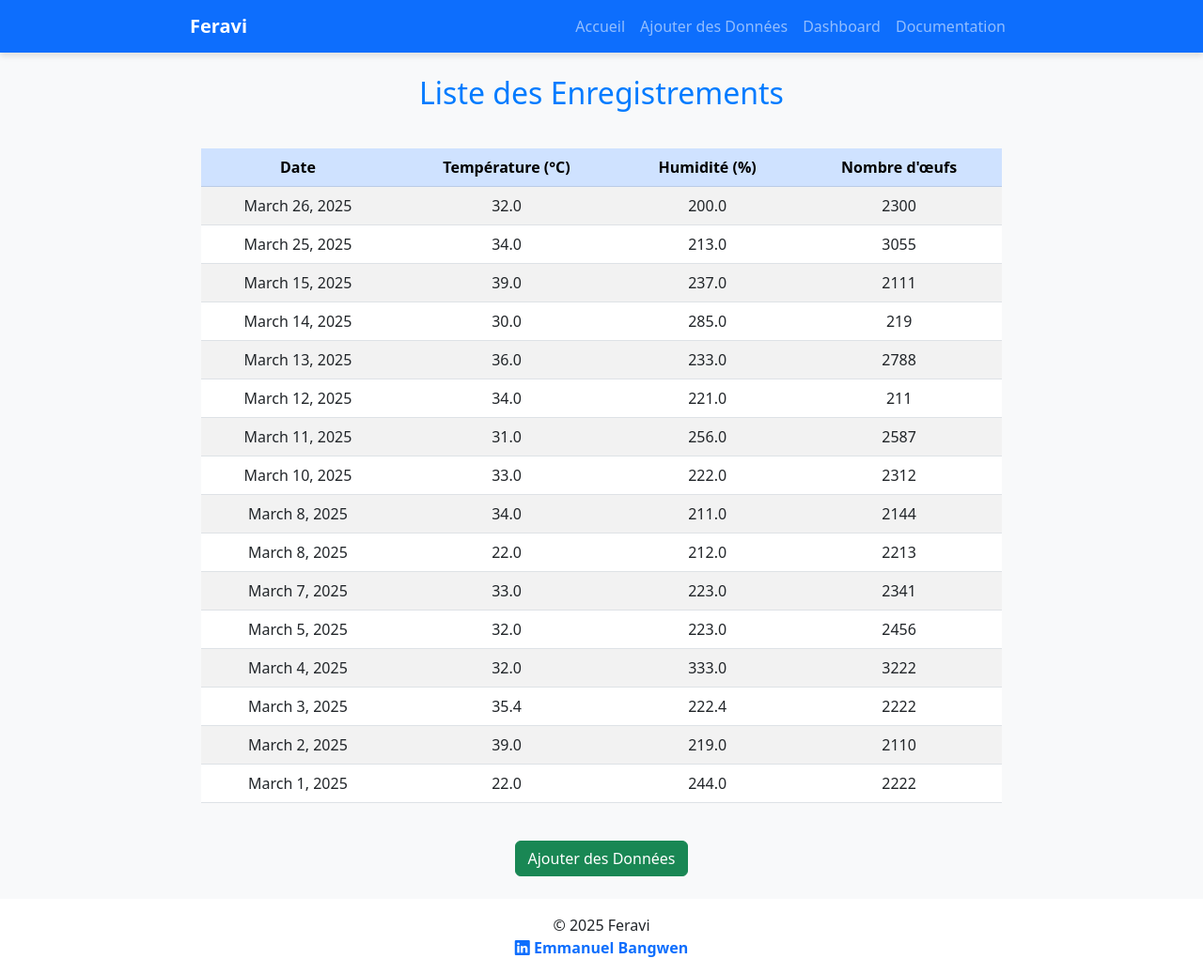
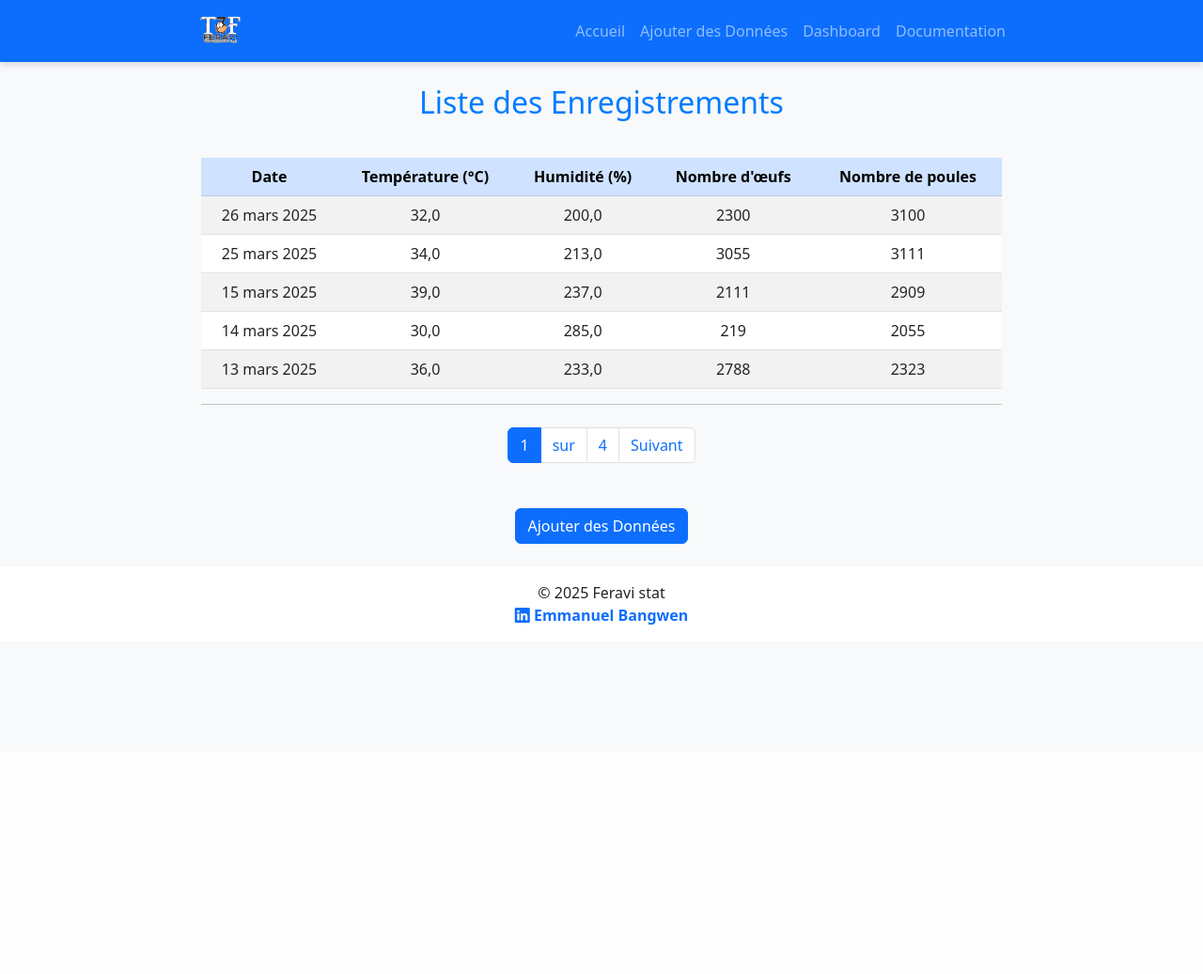
Before and after one commit to EmmanuelBANGWEN/feravi, a Django app: page / in a window 1280 px wide. Shown: the whole page at 94% size. After the commit the page ends 665 px from the top, so only its background shows below. Run offline with Django 5.2, Linux system fonts and the light colour scheme; data comes from the database, SQL or seed files in the repository; both versions use the stored data as it was after the commit.

Commit message:
okk update

```diff
--- a/egg/settings.py
+++ b/egg/settings.py
@@ -92,7 +92,7 @@ AUTH_PASSWORD_VALIDATORS = [
 # Internationalization
 # https://docs.djangoproject.com/en/5.1/topics/i18n/
 
-LANGUAGE_CODE = 'en-us'
+LANGUAGE_CODE = 'fr'
 
 TIME_ZONE = 'UTC'
 
--- a/egg_app/admin.py
+++ b/egg_app/admin.py
@@ -1,3 +1,3 @@
 from django.contrib import admin
-from .models import data
-admin.site.register(data)
+from .models import Data
+admin.site.register(Data)
--- a/egg_app/models.py
+++ b/egg_app/models.py
@@ -1,10 +1,11 @@
 from django.db import models
 
-class data(models.Model):
+class Data(models.Model):
     date = models.DateField(auto_now_add=False)
     temperature = models.FloatField()
     humidity = models.FloatField()
     egg_count = models.IntegerField()
+    chicken_count = models.IntegerField()
 
     def __str__(self):
-        return f"{self.date} - {self.temperature}°C, {self.humidity}% - {self.egg_count} œufs"
+        return f"{self.date} - {self.temperature}°C, {self.humidity}% - {self.egg_count} œufs - {self.chicken_count} poules "
--- a/egg_app/templates/base.html
+++ b/egg_app/templates/base.html
@@ -4,8 +4,12 @@
 <head>
     <meta charset="UTF-8">
     <meta name="viewport" content="width=device-width, initial-scale=1.0">
-    <title>{% block title %}Feravi{% endblock %}</title>
-
+    <title>{% block title %}Feravi stat{% endblock %}</title>
+    <link
+      rel="icon"
+      href="{% static 'feravik.png'%}"
+      type="image/x-icon"
+    />
     <!-- Bootstrap CSS -->
     <link href="https://cdn.jsdelivr.net/npm/bootstrap@5.3.0/dist/css/bootstrap.min.css" rel="stylesheet">
     <link rel="stylesheet" href="{% static 'style.css' %}">
@@ -14,7 +18,17 @@
     <!-- Navbar -->
     <nav class="navbar navbar-expand-lg navbar-dark bg-primary">
         <div class="container">
-            <a class="navbar-brand" href="/">Feravi</a>
+            <!-- <a class="navbar-brand" href="/">Feravi stat</a> -->
+
+            <a href="/" class="logo">
+                <img
+                  src="{% static 'feravik.png' %}"
+                  alt="navbar brand"
+                  class="navbar-brand"
+                  height="50"
+                />
+              </a>
+
             <button class="navbar-toggler" type="button" data-bs-toggle="collapse" data-bs-target="#navbarNav">
                 <span class="navbar-toggler-icon"></span>
             </button>
@@ -37,7 +51,7 @@
 
     <footer class="bg-white text-dark text-center py-3 mt-4">
         <div class="container">
-            <p class="mb-0">&copy; 2025 Feravi</p>
+            <p class="mb-0">&copy; 2025 Feravi stat</p>
             <p class="mb-0">
                 <a href="https://www.linkedin.com/in/emmanuel-bangwen-75091117b/" target="_blank" class=" fw-bold">
                     <i class="bi bi-linkedin"></i> Emmanuel Bangwen
--- a/egg_app/templates/home.html
+++ b/egg_app/templates/home.html
@@ -13,27 +13,49 @@
                         <th>Température (°C)</th>
                         <th>Humidité (%)</th>
                         <th>Nombre d'œufs</th>
+                        <th>Nombre de poules</th>
+                        <!-- <th>Supprimer</th> -->
                     </tr>
                 </thead>
+                <div class="list-group">
+
                 <tbody>
                     {% for entry in dataset %}
+                    <div class="list-group-item d-flex justify-content-between align-items-center">
+
                         <tr>
                             <td>{{ entry.date }}</td>
                             <td>{{ entry.temperature }}</td>
                             <td>{{ entry.humidity }}</td>
                             <td>{{ entry.egg_count }}</td>
+                            <td>{{ entry.chicken_count }}</td>
+                            <!-- <th>
+                                <form method="GET" action="{% url 'home' %}" class="d-inline">
+                                    {% csrf_token %}
+                                    <button class="btn btn-danger btn-sm btn-animated" type="submit">Supprimer</button>
+                                </form>
+                            </th> -->
+
                         </tr>
+                        <!-- <form method="GET" class="d-inline">
+                            {% csrf_token %}
+                            <button class="btn btn-danger btn-sm btn-animated" type="submit">Supprimer</button>
+                        </form> -->
+                        </div>
                     {% empty %}
                         <tr>
                             <td colspan="4" class="text-center">Aucune donnée disponible</td>
                         </tr>
                     {% endfor %}
+                </div>
+
                 </tbody>
-            </table>
+            </table>        {% include "pagination.html" with page=dataset %}
+
         </div>
 
         <div class="text-center mt-4">
-            <a href="{% url 'add_data' %}" class="btn btn-success">Ajouter des Données</a>
+            <a href="{% url 'add_data' %}" class="btn btn-primary">Ajouter des Données</a>
         </div>
     </div>
     {% endblock content %}
--- /dev/null
+++ b/egg_app/templates/pagination.html
@@ -0,0 +1,27 @@
+<nav aria-label="Pagination">
+    <hr class="my-0" />
+    <ul class="pagination justify-content-center my-4">
+        {% if page.has_previous %}
+            <li class="page-item">
+                <a class="page-link btn-success" href="?page={{page.previous_page_number}}" tabindex="-1" aria-disabled="true">Retour</a>
+            </li>
+        {% endif %}
+        <li class="page-item active" aria-current="page">
+            <a class="page-link btn-success" href="?page={{page.number}}">{{page.number}}</a>
+        </li>
+        {% if page.paginator.num_pages != page.number %}
+            <li class="page-item">
+                <a class="page-link btn-success">sur</a>
+            </li>
+            <li class="page-item">
+                <a class="page-link btn-success" href="?page={{page.paginator.num_pages}}">{{page.paginator.num_pages}}</a>
+            </li>
+        {% endif %}
+
+        {% if page.has_next %}
+            <li class="page-item">
+                <a class="page-link btn-success" href="?page={{page.next_page_number}}">Suivant</a>
+            </li>
+        {% endif %}
+    </ul>
+</nav>
--- a/egg_app/views.py
+++ b/egg_app/views.py
@@ -1,15 +1,31 @@
 from django.shortcuts import render, redirect
-from .models import data
+from .models import Data
 from .forms import DataForm
 import plotly.express as px
 import pandas as pd
+from django.core.paginator import Paginator,EmptyPage,PageNotAnInteger
 
 
 def home(request):
     # Récupération de toutes les données de la base
-    dataset = data.objects.all().order_by('-date')  # Trier par date décroissante
+    dataset = Data.objects.all().order_by('-date')  # Trier par date décroissante
 
-    return render(request, "home.html", {"dataset": dataset})
+    paginator = Paginator(dataset, 5)
+    page = request.GET.get('page')
+    try:
+        dataset = paginator.page(page)
+    except PageNotAnInteger :
+        dataset = paginator.page(1)
+    except EmptyPage :
+        dataset = paginator.page(paginator.num_pages)
+
+    context = {
+        'dataset' : dataset,
+        'page'  : page,
+
+}
+
+    return render(request, "home.html", context)
 
 def add_data(request):
     if request.method == "POST":
@@ -25,7 +41,7 @@ def add_data(request):
 
 def dashboard(request):
     # Récupération des données
-    dataset = data.objects.all()
+    dataset = Data.objects.all()
 
     # Transformation en DataFrame pandas
     df = pd.DataFrame(list(dataset.values()))
@@ -36,13 +52,16 @@ def dashboard(request):
         df = df.sort_values(by="date")  # Trier par date croissante
 
         # Graphique de l'évolution de la température
-        fig_temp = px.line(df, x="date", y="temperature", title="Évolution de la Température")
+        # fig_temp = px.line(df, x="date", y="temperature", title="Évolution de la Température")
+        fig_temp = px.line(df, x="date", y="temperature")
 
         # Graphique de l'humidité
-        fig_humidity = px.line(df, x="date", y="humidity", title="Évolution de l’Humidité")
+        # fig_humidity = px.line(df, x="date", y="humidity", title="Évolution de l’Humidité")
+        fig_humidity = px.line(df, x="date", y="humidity")
 
         # Graphique du nombre d'œufs
-        fig_eggs = px.bar(df, x="date", y="egg_count", title="Production d'œufs quotidienne")
+        # fig_eggs = px.bar(df, x="date", y="egg_count", title="Production d'œufs quotidienne")
+        fig_eggs = px.bar(df, x="date", y="egg_count")
 
         # Conversion en JSON pour Plotly
         temp_graph = fig_temp.to_html(full_html=False)
@@ -62,3 +81,17 @@ def dashboard(request):
 
 def documentation(request):
     return render(request, "documentation.html")
+
+from django.contrib import messages
+from django.http import HttpResponse, HttpResponseRedirect
+
+
+def delete(request, date):
+    try:
+        enregistrement = Data.objects.get(date=date)
+        enregistrement.delete()
+        messages.success(request, "L'animal a été supprimé avec succès.")
+    except Data.DoesNotExist:
+        messages.error(request, "Cet animal n'existe pas ou ne vous appartient pas.")
+
+    return HttpResponseRedirect(request.META.get('HTTP_REFERER'))
```
Also changed, not shown: egg_app/forms.py (+4 -3 lines), egg_app/templates/add_data.html (+8 -4 lines), egg_app/templates/documentation.html (+5 -3 lines), db.sqlite3, egg_app/migrations/0003_data_chicken_count.py (added), egg_app/static/feravi.png (added), egg_app/static/feravik.png (added).
